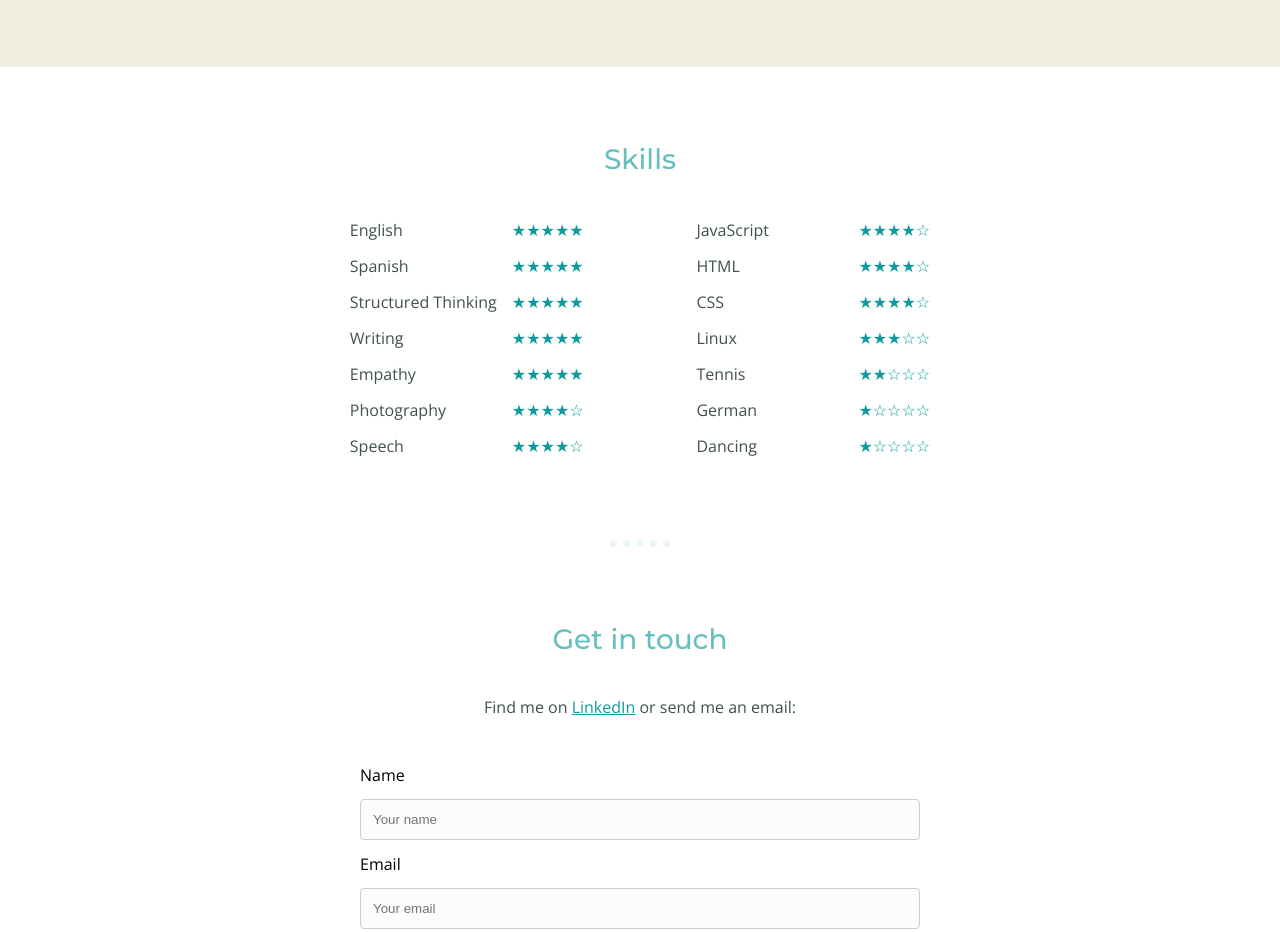
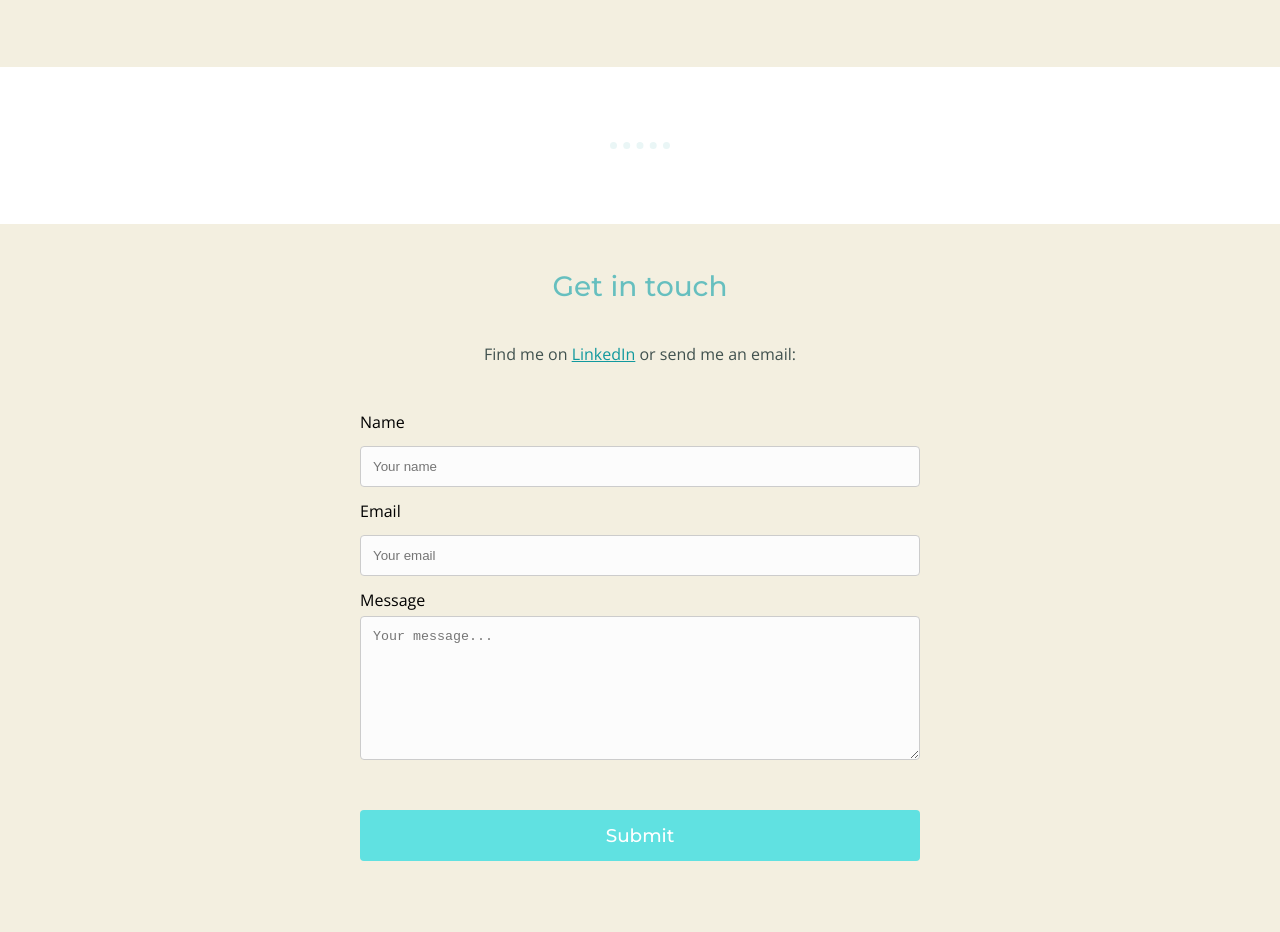
Before and after one commit to izetter/izetter.github.io, a plain HTML site: page index.html in a window 1280 px wide. Shown: the part 3319-4251 px from the top of the page. Drawn offline with nearby package versions, Linux system fonts and the light colour scheme.

Commit message:
Removed skills section

```diff
--- a/index.html
+++ b/index.html
@@ -27,7 +27,6 @@
 		<div id="menu">
 			<a href="#">Profile</a>
 			<a href="#projects">Projetcs</a>
-			<a href="#bookmark-skills">Skills</a>
 			<a href="#contact">Contact</a>
 		</div>
 	</nav>
@@ -37,7 +36,6 @@
 			<li id="nav-pointer"><a><img id="arrow" src="images/Arrow-down.svg"></a></li>
 			<li><a href="#">Profile</a></li>
 			<li><a href="#projects">Projects</a></li>
-			<li><a href="#bookmark-skills">Skills</a></li>
 			<li><a href="#contact">Contact</a></li>
 		</ul>
 	</nav>
@@ -107,73 +105,6 @@
 
 			</section>
 		</div>
-		<div id="bookmark-skills">
-			<section id="skills">
-				<h2>Skills</h2>
-				<div id="wrapper-skills">
-					<table>
-						<tr>
-							<td>English</td>
-							<td>&#x2605;&#x2605;&#x2605;&#x2605;&#x2605;</td>
-						</tr>
-						<tr>
-							<td>Spanish</td>
-							<td>&#x2605;&#x2605;&#x2605;&#x2605;&#x2605;</td>
-						</tr>
-						<tr>
-							<td>Structured Thinking</td>
-							<td>&#x2605;&#x2605;&#x2605;&#x2605;&#x2605;</td>
-						</tr>
-						<tr>
-							<td>Writing</td>
-							<td>&#x2605;&#x2605;&#x2605;&#x2605;&#x2605;</td>
-						</tr>
-						<tr>
-							<td>Empathy</td>
-							<td>&#x2605;&#x2605;&#x2605;&#x2605;&#x2605;</td>
-						</tr>
-						<tr>
-							<td>Photography</td>
-							<td>&#x2605;&#x2605;&#x2605;&#x2605;&#x2606;</td>
-						</tr>
-						<tr>
-							<td>Speech</td>
-							<td>&#x2605;&#x2605;&#x2605;&#x2605;&#x2606;</td>
-						</tr>
-					</table>
-					<table>
-						<tr>
-							<td>JavaScript</td>
-							<td>&#x2605;&#x2605;&#x2605;&#x2605;&#x2606;</td>
-						</tr>
-						<tr>
-							<td>HTML</td>
-							<td>&#x2605;&#x2605;&#x2605;&#x2605;&#x2606;</td>
-						</tr>
-						<tr>
-							<td>CSS</td>
-							<td>&#x2605;&#x2605;&#x2605;&#x2605;&#x2606;</td>
-						</tr>
-						<tr>
-							<td>Linux</td>
-							<td>&#x2605;&#x2605;&#x2605;&#x2606;&#x2606;</td>
-						</tr>
-						<tr>
-							<td>Tennis</td>
-							<td>&#x2605;&#x2605;&#x2606;&#x2606;&#x2606;</td>
-						</tr>
-						<tr>
-							<td>German</td>
-							<td>&#x2605;&#x2606;&#x2606;&#x2606;&#x2606;</td>
-						</tr>
-						<tr>
-							<td>Dancing</td>
-							<td>&#x2605;&#x2606;&#x2606;&#x2606;&#x2606;</td>
-						</tr>
-					</table>
-				</div>
-			</section>
-		</div>
 		<hr>
 		<div>
 			<section id="contact">
```
